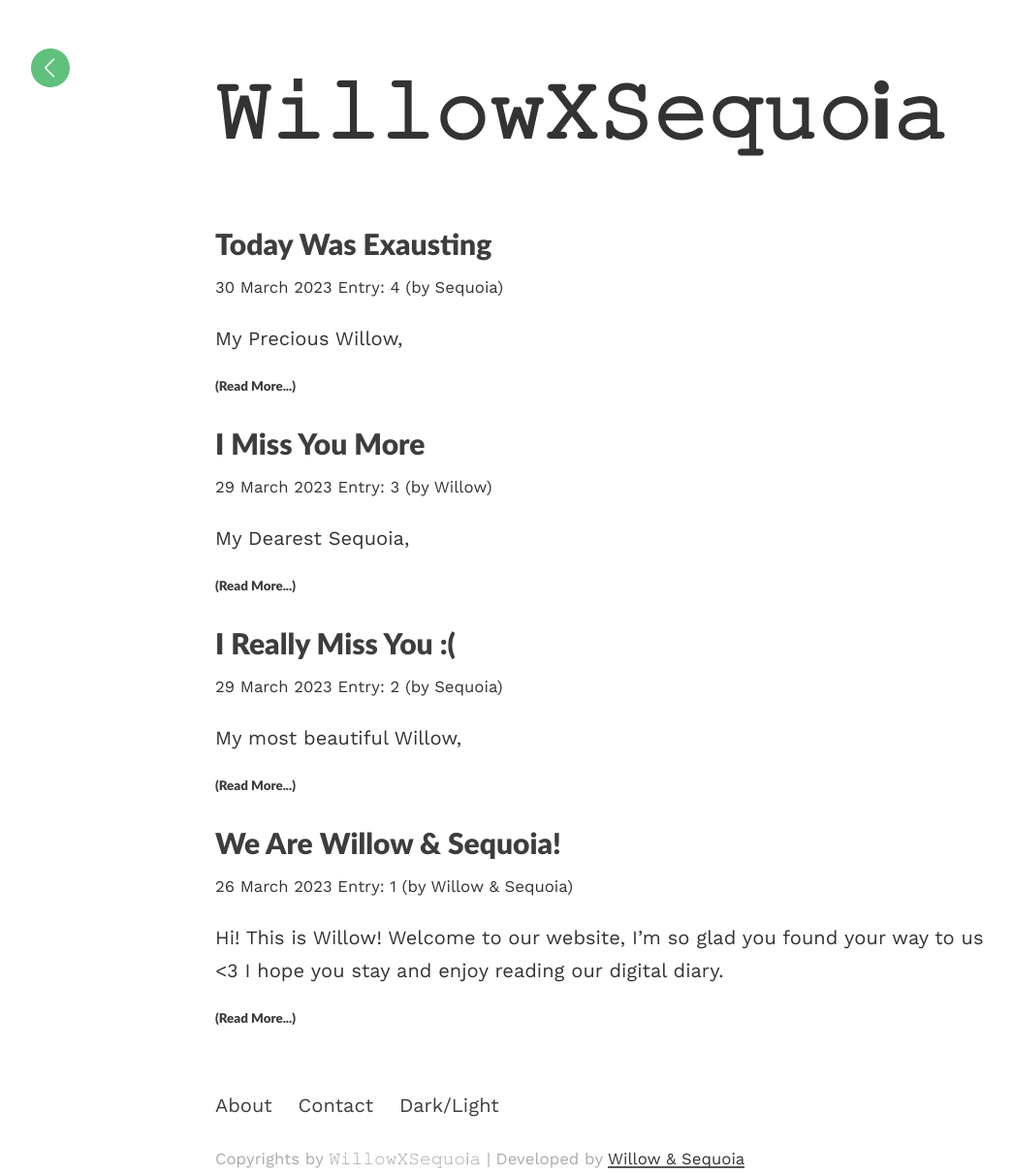
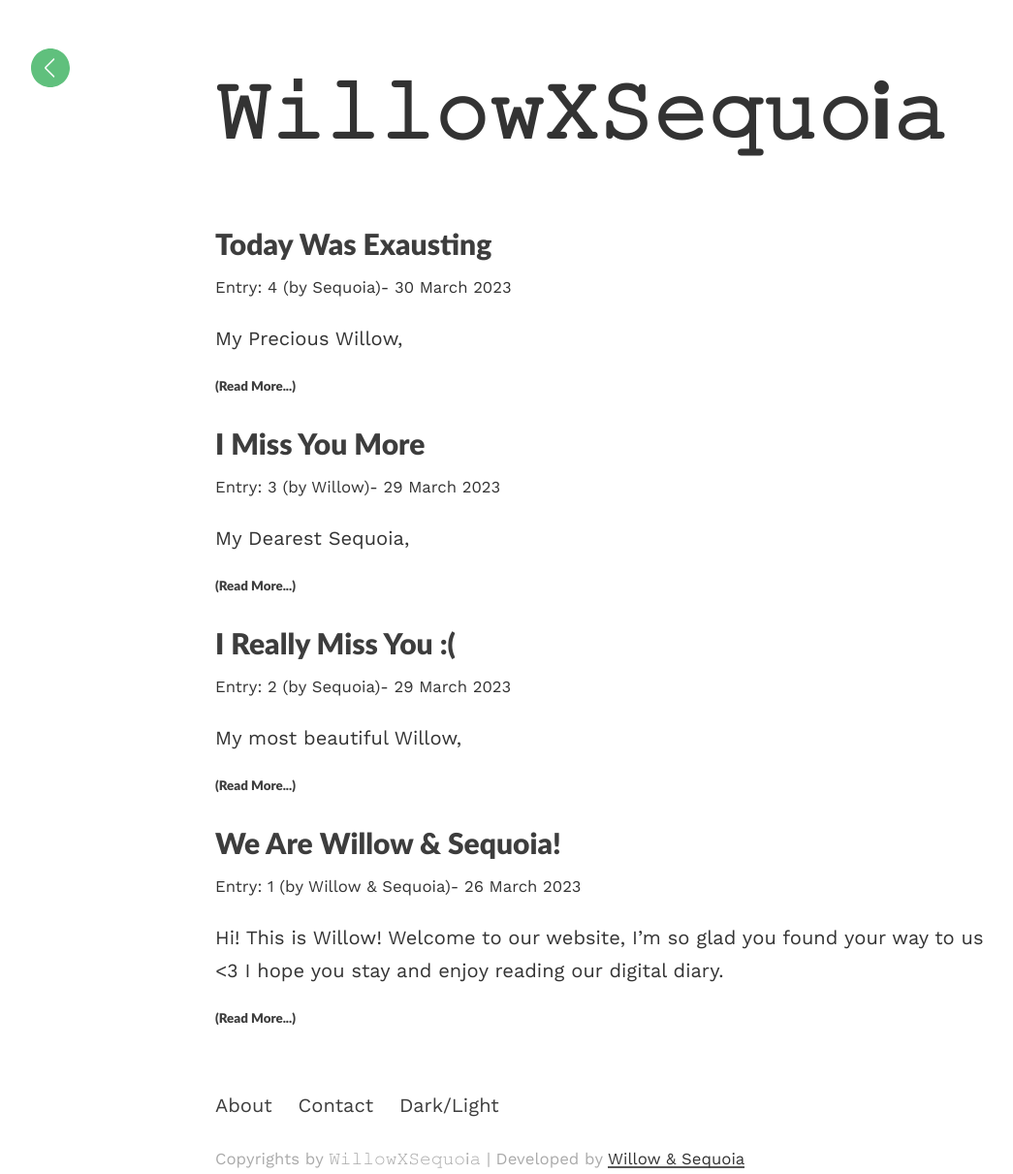
Before and after one commit to willowxsequoia/willowxsequoia.github.io, a Jekyll site: the page built from index.html, in a window 1280 px wide. Shown: the whole page at 97% size, without its empty margins (18-1063 px from the left). Built offline with Jekyll 4.4.1, drawn with Linux system fonts in a browser that asks for light colours; the list of posts is cut into pages by our own code.

```diff
--- a/index.html
+++ b/index.html
@@ -4,7 +4,7 @@ layout: default
 <h1 class="headline">{{site.title}}</h1>
 <div class="article-list">
   {% for post in paginator.posts %}
-    <h2><a href="{{post.url | prepend: site.baseurl}}">{{post.title}}</a></h2><small>{{post.date | date: "%-d %B %Y"}}</small><small> Entry: {{post.subtitle}}</small>
+    <h2><a href="{{post.url | prepend: site.baseurl}}">{{post.title}}</a></h2><small> Entry: {{post.subtitle}}</small><small>- {{post.date | date: "%-d %B %Y"}}</small>
   <p>{{post.excerpt | strip_html}}<a href="{{post.url | prepend: site.baseurl}}"> <h6>(Read More...)</h6></a></p>
   {% endfor %}
 </div>
```
